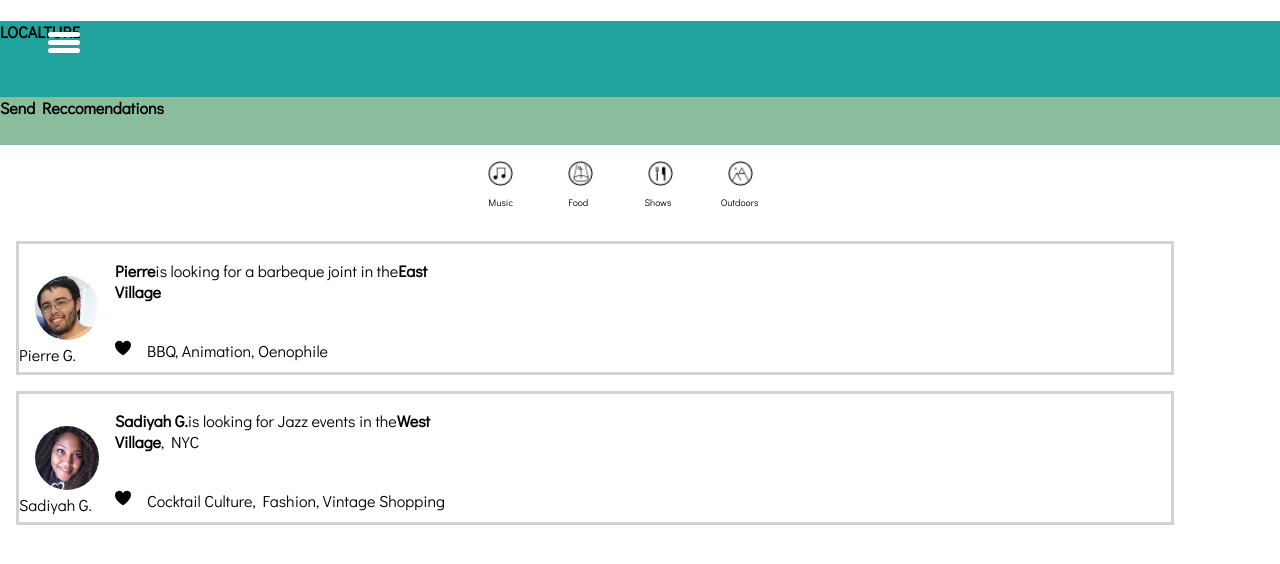
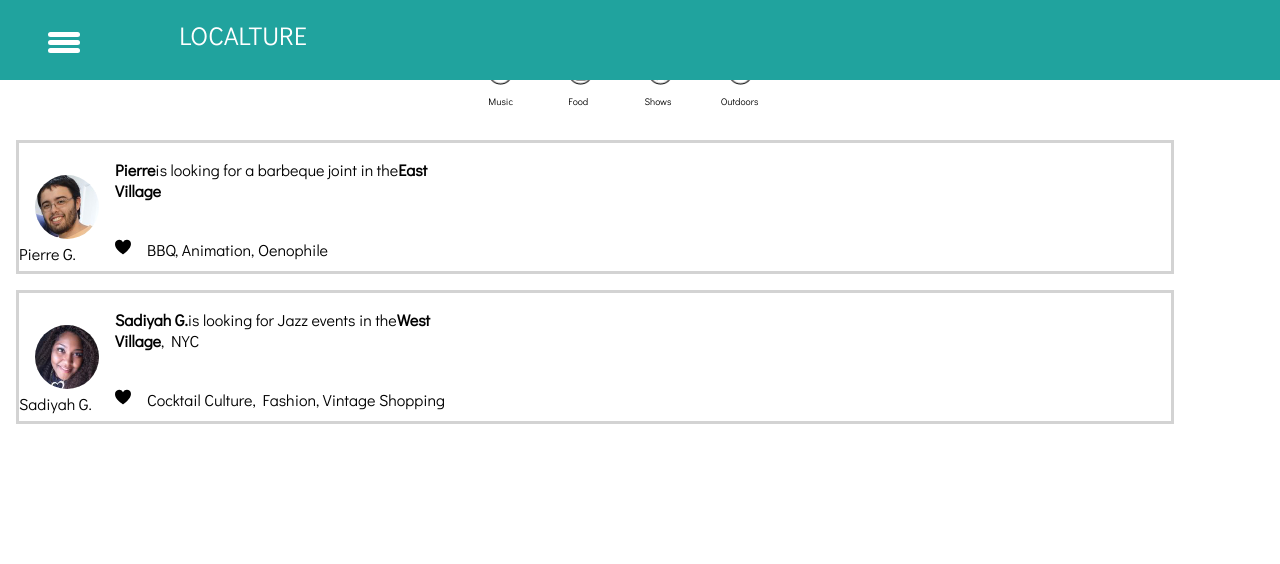
Before and after one commit to itzamnahuerta/localture, a React (Create React App) app in the folder client/: page /travelers_near_you in a window 1280 px wide. Shown: the top 564 px of the page. Built offline with nearby package versions, Linux system fonts and the light colour scheme.

Commit message:
trying to resolve merge

```diff
--- a/client/src/components/Header/Header.jsx
+++ b/client/src/components/Header/Header.jsx
@@ -4,7 +4,7 @@ export default class Header extends Component {
   render() {
     return (
       <div className="header">
-      <h4>LOCALTURE </h4>
+      <div className="page-title">LOCALTURE </div>
       </div>
     )
   }
--- a/client/src/styles/Header.scss
+++ b/client/src/styles/Header.scss
@@ -3,4 +3,13 @@
     background-color: $bluegreen;
     width: 100%;
     height: 5em;
+    position: fixed;
+    top:0;
 }
+.page-title{
+    margin-left: 7em;
+    margin-top: .7em;
+    color: white;
+    font-size: 1.6em;
+
+}
--- a/client/src/styles/TravelersNear.scss
+++ b/client/src/styles/TravelersNear.scss
@@ -5,6 +5,7 @@
         background-color: $lightgreen;
         height: 3em;
         margin-top: -1.6em;
+
     }
     .icon-interests{
         margin-top: 1em;
```
